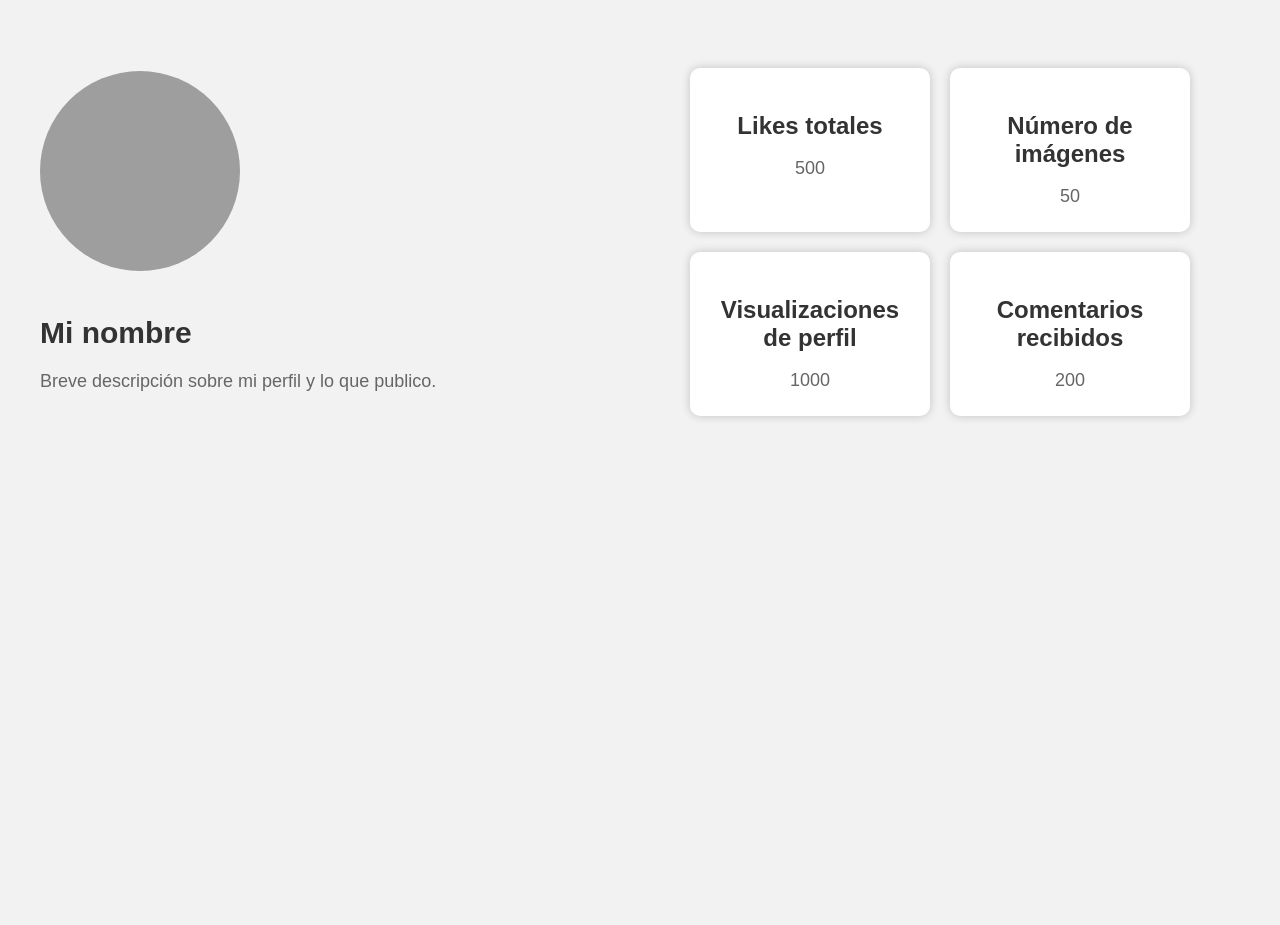
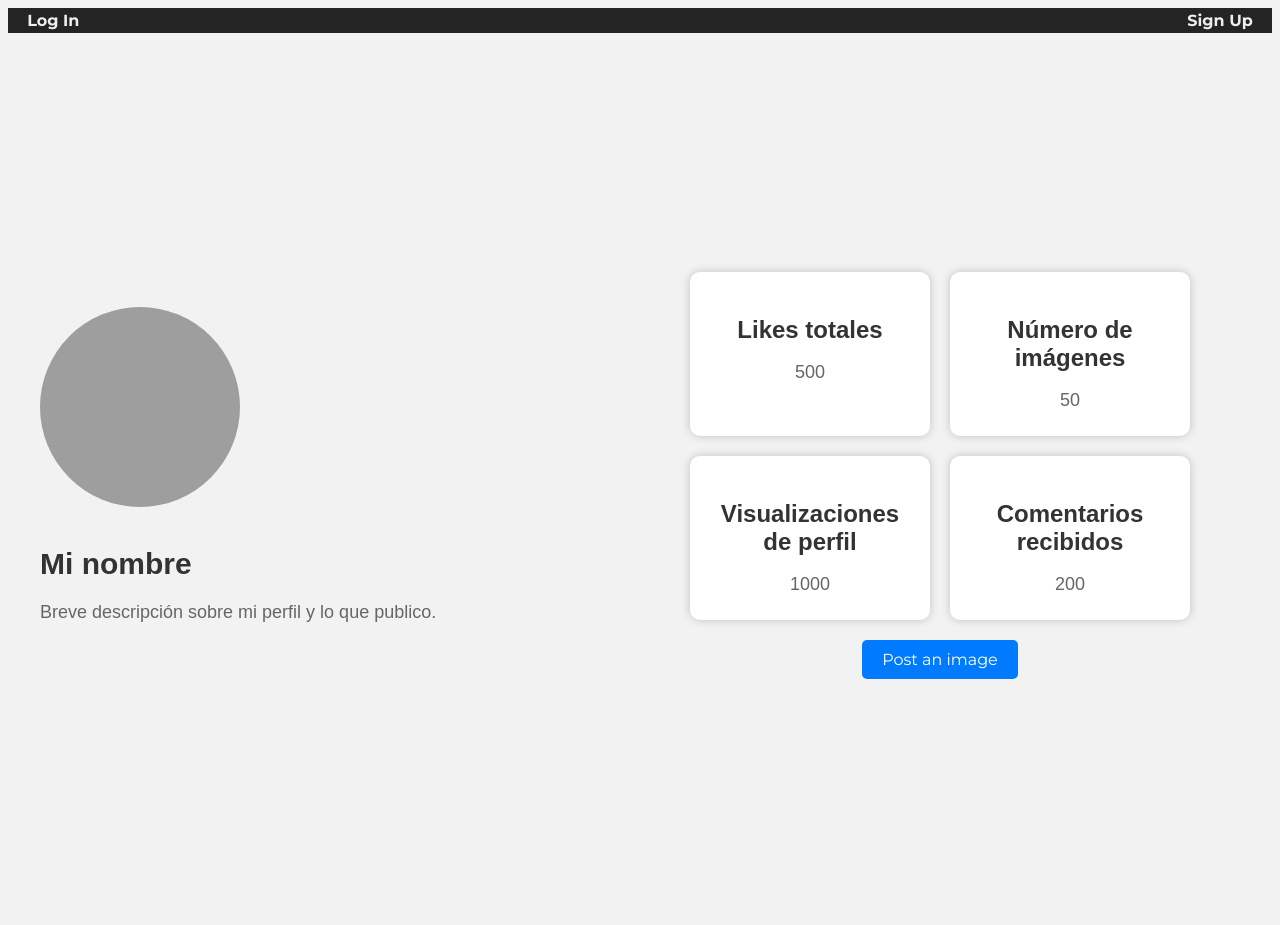
Before and after one commit to DavidPerez007/PicturesRepositoryProject, a Django app: page /myprofile/ in a window 1280 px wide. Before the commit the page ends 419 px from the top, so only its background shows below. Run offline with Django 4.2, Linux system fonts and the light colour scheme; grey boxes are pictures that could not be loaded.

Commit message:
Modifying myprofile page in urls, also fixing some code in views

```diff
--- a/main/forms.py
+++ b/main/forms.py
@@ -3,6 +3,6 @@
 
 
 class postForm(forms.Form):
-    image = forms.ImageField()
+    image = forms.ImageField(validators={validate_image_size, validate_image_type})
     image_name = forms.CharField(required=True)
     description = forms.CharField(widget=forms.Textarea(attrs={'rows': 10, 'cols': 30}))
--- a/main/static/styles/navbar.css
+++ b/main/static/styles/navbar.css
@@ -67,7 +67,7 @@
   width: auto;
 }
 
-.container img:hover {
+.header-container img:hover {
   transform: scale(1.15);
   transition: transform 0.2s ease-in-out;
   box-shadow: 0 0 10px rgba(0, 0, 0, 0.3);
--- a/main/static/styles/profile.css
+++ b/main/static/styles/profile.css
@@ -72,6 +72,21 @@
     box-shadow: 0 0 20px rgba(0, 0, 0, 0.4);
   }
 
+  .post-btn a{
+    background-color: #007bff;
+    border: none;
+    color: white;
+    padding: 10px 20px;
+    font-family: 'Montserrat', sans-serif;
+    text-align: center;
+    text-decoration: none;
+    display: inline-block;
+    font-size: 16px;
+    margin: 10px 0;
+    border-radius: 5px;
+    cursor: pointer;
+  }
+
   @media screen and (max-width: 768px) {
     .container {
       flex-direction: column;
--- a/main/templates/header.html
+++ b/main/templates/header.html
@@ -8,14 +8,14 @@
     <nav>
       <ul>
         {% if user.is_authenticated %}
-        <div class="container">
+        <div class="header-container">
           <li><a href="/">Home</a></li>
           <li><a href="/about/">About Us</a></li>
           <li><a href="/logout/">Log out</a></li>
           <li><a href="/search/">Search</a></li> <!--TODO-->
         </div>
 
-        <div class="container">
+        <div class="header-container">
           <li>
             <a href="/myprofile/">aa</a>
             <img class="user-icon" src="{% static 'images/user-icon.png' %}" alt="">
--- a/main/templates/myprofile.html
+++ b/main/templates/myprofile.html
@@ -1,11 +1,14 @@
+{% extends 'header.html' %}
+{% block content %}
 {% load static %}
 <!DOCTYPE html>
 <html>
 <head>
-	<title>Mi perfil</title>
+	<title>My profile</title>
 	<link rel="stylesheet" type="text/css" href="{% static 'styles/profile.css' %}">
 </head>
 <body>
+
 	<div class="container">
 		<div class="profile-section">
 			<img class="profile-image" src="foto-perfil.jpg" alt="Foto de perfil">
@@ -29,7 +32,13 @@
 				<h3>Comentarios recibidos</h3>
 				<p>200</p>
 			</div>
+			<div class="post-btn">
+				<a href="{% url 'post'%}">Post an image</a>
+			</div>
 		</div>
+
 	</div>
 </body>
+
 </html>
+{% endblock %}
--- a/main/templates/signup.html
+++ b/main/templates/signup.html
@@ -17,7 +17,11 @@
     </ul>
     {% endif %}
     <div class="form_container">
-
+        <div class="errors-list">
+            <ul>
+                <li>error</li>
+            </ul>
+        </div>
         <form action="" method="POST">
             {% csrf_token %}
             {{signup_form}}
--- a/main/urls.py
+++ b/main/urls.py
@@ -8,7 +8,7 @@
     path('signup/', views.sign_up, name='signup'),
     path('login/', views.log_in, name='login'),
     path('about/', views.about_us, name='about'),
-    path('post/', views.post, name='post'),
     path('logout/', views.log_out, name='logout'),
-    path('myprofile/', views.show_profile, name='profile')
+    path('myprofile/', views.show_profile, name='profile'),
+    path('myprofile/post/', views.post, name='post'),
 ]
--- a/main/views.py
+++ b/main/views.py
@@ -1,18 +1,15 @@
 import io
+from django.forms import ValidationError
 from django.shortcuts import redirect, render
-from django.contrib.auth.forms import UserCreationForm
+from django.contrib.auth.forms import UserCreationForm, AuthenticationForm
 from django.contrib.auth.models import User
-from django.contrib.auth.forms import AuthenticationForm
 from django.contrib.auth import login, logout, authenticate
-from .utils import create_user, convert_image_to_bytes, show_img
+from .utils import create_user, save_img
 from .forms import postForm
 from .models import Image
-from django.core.files.uploadedfile import InMemoryUploadedFile
 from django.db import IntegrityError
 
 # Create your views here.
-
-
 def home(request):
     if (request.method == 'GET'):
         images = Image.objects.all()
@@ -32,15 +29,8 @@
     else:
         try:
             form = UserCreationForm(request.POST)
-            print(form.is_valid())
             if form.is_valid():
-                user = User.objects.create_user(
-                    username=form.cleaned_data.get('username'),
-                    password=form.cleaned_data.get('password1'),
-                    # email= request.POST['email']
-                    # legal_age = request.POST['legal']
-                    # ADD SOME OTHER FIELDS LIKE +18 AND EMAIL
-                )
+                user = create_user(form)
                 user.save()
                 login(request, user)
                 return redirect('home')
@@ -56,10 +46,6 @@
                 'form': UserCreationForm,
                 'error': 'Username already existe'
             })
-
-
-
-
 
 def log_in(request):
     if request.method == 'POST':
@@ -87,25 +73,19 @@
 
 def post(request):
     context_dict = {
-            'post_form': postForm(),
-        }
+        'post_form': postForm(),
+    }
     if(request.method == 'GET'):
         return render(request, 'postPage.html', context_dict)
     else:
         form = postForm(request.POST, request.FILES)
-        print("files: " , request.FILES)
         if form.is_valid():
-            image_name = form.cleaned_data['image_name']
-            description = form.cleaned_data['description']
-            # image = form.cleaned_data['image']
-            image = request.FILES['image'].read()
-            new_image = Image(name=image_name, description=description, image=image)
-            new_image.save()
+            save_img(request, form)
             return redirect('post')
         else:
-            print("Invalid form")
-            return render(request, 'postPage.html', context_dict)
-
+            print(form.errors.as_ul)
+            context_dict.update({'exceptions': form.errors})
+        return render(request, 'postPage.html', context_dict)
 def show_profile(request):
     if(request.method == 'GET'):
         return render(request, 'myprofile.html')
```
Also changed, not shown: main/templates/postPage.html (+7 -1 lines), main/utils.py (+21 -8 lines).
